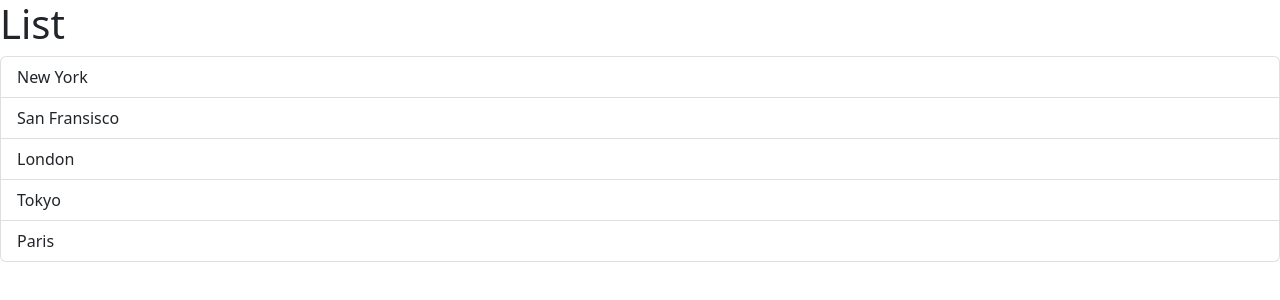
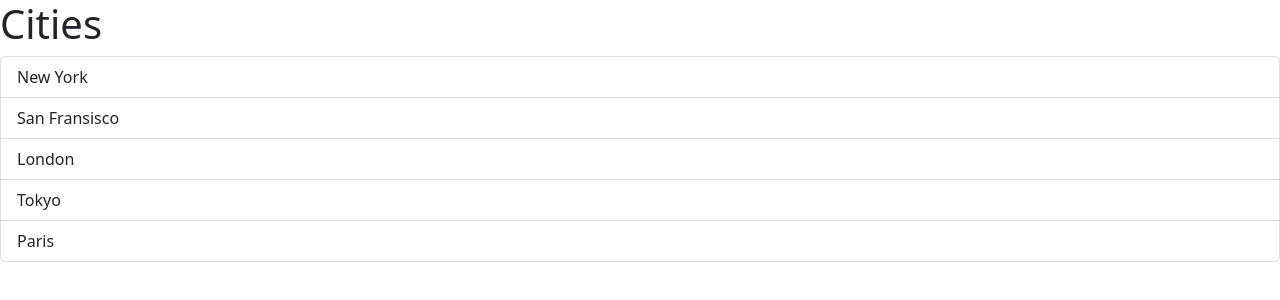
Before and after one commit to iranjith/react-playground, a React (Vite) app in the folder react-project/: page / in a window 1280 px wide. Shown: the top 300 px of the page. Built offline with nearby package versions, Linux system fonts and the light colour scheme.

Commit message:
fix: pass data via props

```diff
--- a/react-project/src/App.tsx
+++ b/react-project/src/App.tsx
@@ -1,8 +1,14 @@
-import Message from "./Message"
+import Message from "./Message";
 import ListGroup from "./components/ListGroup";
 
-function App(){
-  return <div><ListGroup></ListGroup></div>
+function App() {
+  let items = ["New York", "San Fransisco", "London", "Tokyo", "Paris"];
+
+  return (
+    <div>
+      <ListGroup items={items} heading="Cities"></ListGroup>
+    </div>
+  );
 }
 
 export default App;
--- a/react-project/src/components/ListGroup.tsx
+++ b/react-project/src/components/ListGroup.tsx
@@ -1,25 +1,33 @@
-import { MouseEvent } from "react";
+import { useState } from "react";
 
-function ListGroup() {
-  let items = ["New York", "San Fransisco", "London", "Tokyo", "Paris"];
+interface Props{
+  items:string[];
+  heading: string;
+}
 
-
-  const getMessage = () => {
-    return items.length === 0 && <p>No items found</p>;
-  }
-
-  //Event Handler
-  const handleClick = (event: MouseEvent) =>{
-    console.log(event)
-  }
+function ListGroup({items, heading}:Props) {
+  //hook
+  const [selectedIndex, setSelectedIndex] = useState(-1);
 
   return (
     <>
-      <h1>List</h1>
-      {getMessage()}
+      <h1>{heading}</h1>
+      {items.length === 0 && <p>No items found</p>}
       <ul className="list-group">
-        {items.map((item) => (
-          <li key={item} className="list-group-item" onClick={ handleClick }>{item}</li>
+        {items.map((item, index) => (
+          <li
+            key={item}
+            className={
+              selectedIndex === index
+                ? "list-group-item active"
+                : "list-group-item"
+            }
+            onClick={() => {
+              setSelectedIndex(index);
+            }}
+          >
+            {item}
+          </li>
         ))}
       </ul>
     </>
```
